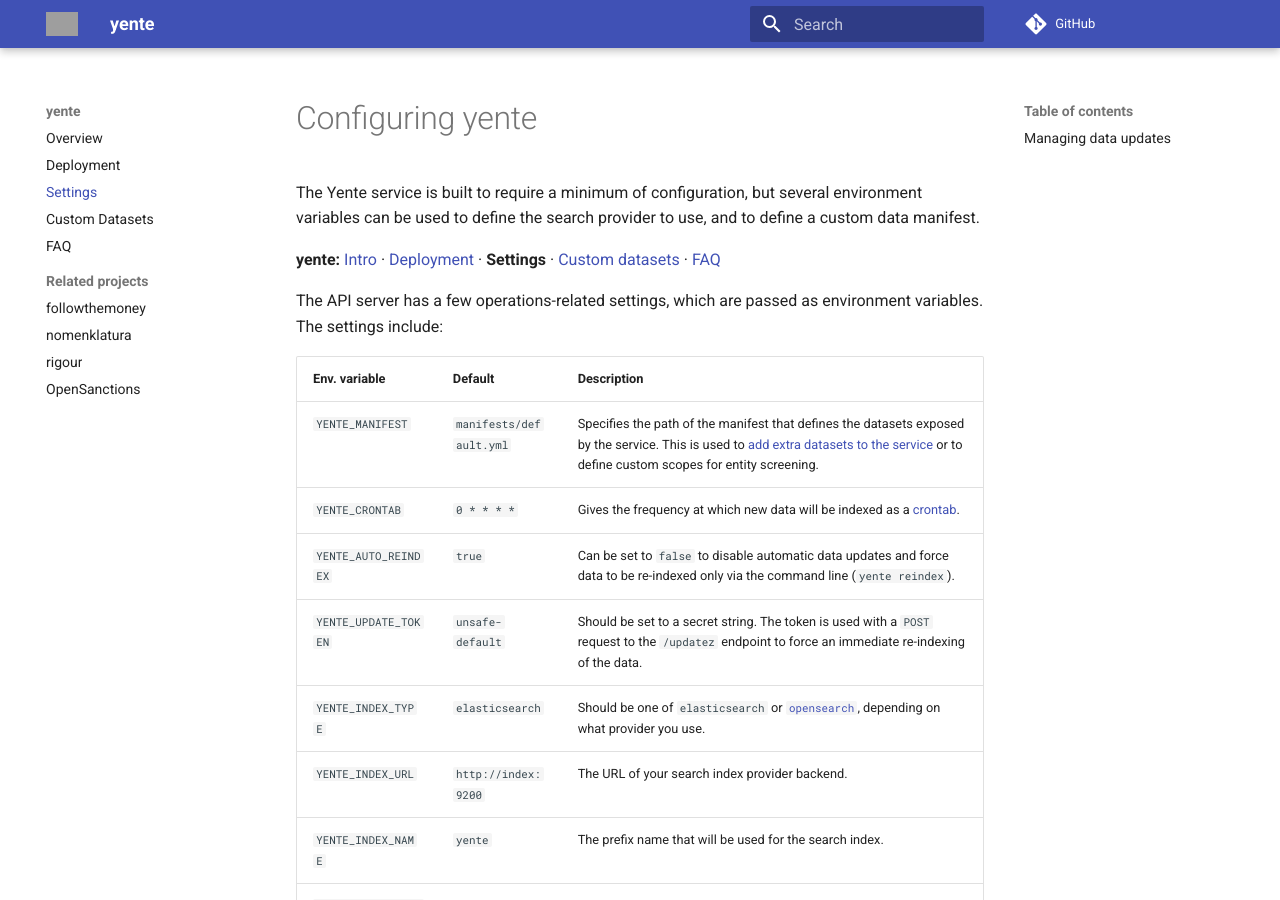
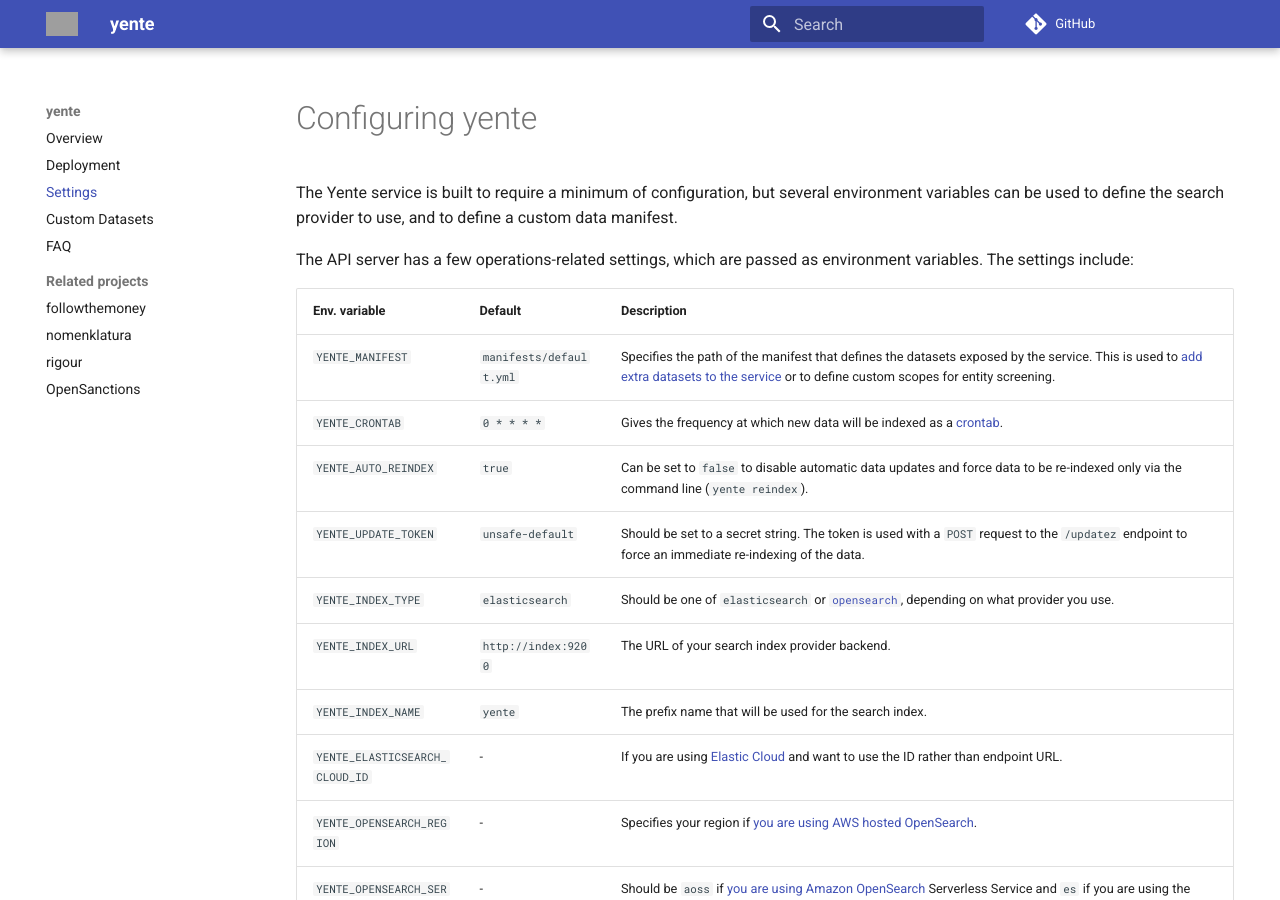
Before and after one commit to opensanctions/yente, an MkDocs documentation site: the page built from docs/settings.md, in a window 1280 px wide and 900 px high. Built offline with MkDocs 1.6.1 and Material for MkDocs 9.7.7, drawn with Linux system fonts in a browser that asks for light colours; comment, search, counter and statistics services are not loaded; grey boxes are pictures that could not be loaded.

Commit message:
docs: hide toc on settings page to make the table wider

```diff
--- a/docs/settings.md
+++ b/docs/settings.md
@@ -1,8 +1,11 @@
+---
+hide:
+  - toc
+---
+
 # Configuring yente
 
 The Yente service is built to require a minimum of configuration, but several environment variables can be used to define the search provider to use, and to define a custom data manifest.
-
-**yente:** [Intro](/docs/yente) · [Deployment](/docs/yente/deploy/) · **Settings** · [Custom datasets](/docs/yente/datasets/) · [FAQ](/faq/?section=yente&section=API)
 
 The API server has a few operations-related settings, which are passed as environment variables. The settings include:
 
@@ -41,12 +44,3 @@ You can change this behavior in two ways:
 * If you wish to manually run an indexing process, you can do so by calling the script `yente reindex`. This command must be invoked inside the application container. For example, in a docker-compose based environment, the full command would be: `docker-compose run yente reindex`.
 
 The production settings for api.opensanctions.org use these two options in conjunction to move reindexing to a separate Kubernetes CronJob that allows for stricter resource management.
-
-<!-- ::: yente.settings
-    options:
-      show_root_heading: false
-      show_signature: false
-      show_source: false
-      members:
-        - MANIFEST
-         -->
```
